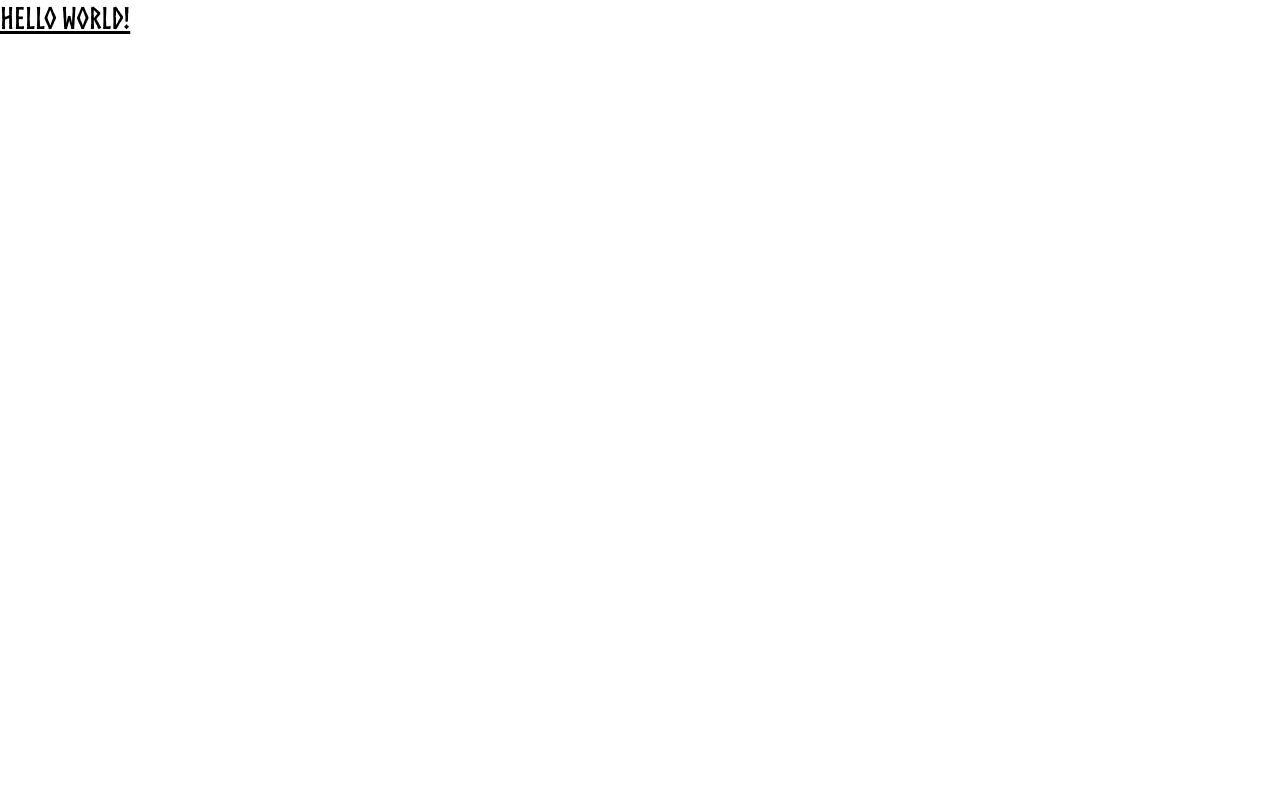
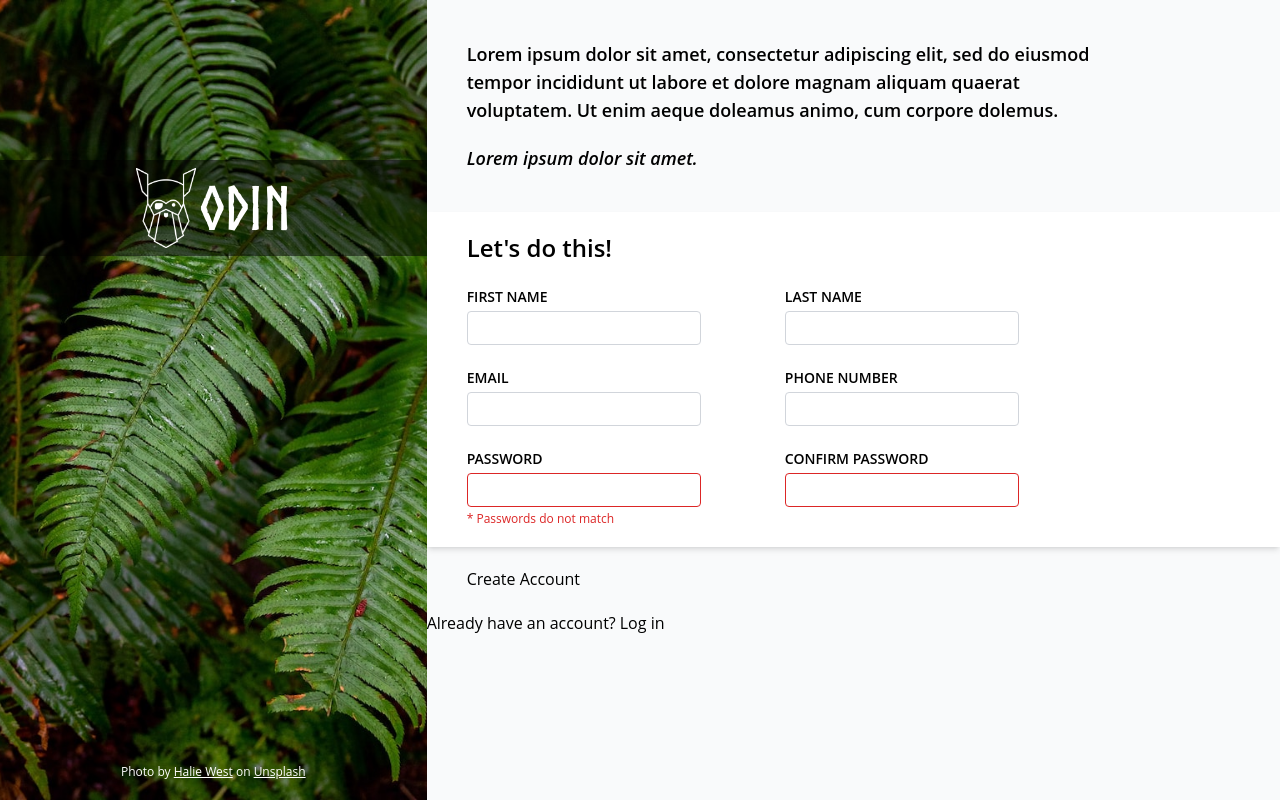
Before and after one commit to thuyencode/sign-up-form-for-odin-project, a website built with Vite: page index.html in a window 1280 px wide. Built offline with nearby package versions, Linux system fonts and the light colour scheme; a web font is replaced by a local one.

Commit message:
Done the basic part

```diff
--- a/index.html
+++ b/index.html
@@ -7,7 +7,103 @@
     <link rel="stylesheet" href="src/style.css" />
     <title>Vite + TS</title>
   </head>
-  <body class="font-logo">
-    <h1 class="text-3xl font-bold underline">Hello world!</h1>
+  <body class="bg-[#F9FAFB] font-sans">
+    <div class="relative float-left h-screen w-1/3 text-white">
+      <img
+        src="/images/halie-west-25xggax4bSA-unsplash.jpg"
+        alt="green leaf plant in close up photography by Halie West, Ferns in the Washington forest"
+        class="block h-full w-full object-cover"
+      />
+      <div
+        class="absolute inset-x-0 top-40 m-auto inline-flex h-24 w-full items-center justify-center gap-1 bg-black/50"
+      >
+        <img
+          src="/images/odin-lined.png"
+          alt="The Odin Project lined logo"
+          class="h-20 w-auto object-contain"
+        />
+        <p class="font-logo text-6xl uppercase">Odin</p>
+      </div>
+      <p class="absolute inset-x-0 bottom-5 m-auto block text-center text-xs">
+        Photo by
+        <a
+          href="https://unsplash.com/@haliewestphoto?utm_content=creditCopyText&utm_medium=referral&utm_source=unsplash"
+          class="underline"
+          >Halie West</a
+        >
+        on
+        <a
+          href="https://unsplash.com/photos/green-leaf-plant-in-close-up-photography-25xggax4bSA?utm_content=creditCopyText&utm_medium=referral&utm_source=unsplash"
+          class="underline"
+          >Unsplash</a
+        >
+      </p>
+    </div>
+
+    <div class="float-right w-2/3 space-y-10 py-10">
+      <div class="space-y-5 pl-10 pr-40 text-lg font-semibold">
+        <p>
+          Lorem ipsum dolor sit amet, consectetur adipiscing elit, sed do
+          eiusmod tempor incididunt ut labore et dolore magnam aliquam quaerat
+          voluptatem. Ut enim aeque doleamus animo, cum corpore dolemus.
+        </p>
+        <p class="italic">Lorem ipsum dolor sit amet.</p>
+      </div>
+
+      <form>
+        <div class="space-y-5 bg-white py-5 pl-10 shadow-md">
+          <legend>Let&apos;s do this!</legend>
+          <fieldset>
+            <div>
+              <label for="first_name">First Name</label>
+              <input type="text" id="first_name" name="first_name" required />
+            </div>
+
+            <div>
+              <label for="last_name">Last Name</label>
+              <input type="text" id="last_name" name="last_name" required />
+            </div>
+          </fieldset>
+
+          <fieldset>
+            <div>
+              <label for="email">Email</label>
+              <input type="email" id="email" name="email" required />
+            </div>
+
+            <div>
+              <label for="phone_number">Phone Number</label>
+              <input
+                type="text"
+                id="phone_number"
+                name="phone_number"
+                pattern="[\+]\d{2}[\(]\d{2}[\)]\d{4}[\-]\d{4}"
+              />
+            </div>
+          </fieldset>
+
+          <fieldset>
+            <div>
+              <label for="password">Password</label>
+              <input type="password" id="password" name="password" required />
+              <p class="error">* Passwords do not match</p>
+            </div>
+
+            <div>
+              <label for="confirm_password">Confirm Password</label>
+              <input
+                type="password"
+                id="confirm_password"
+                name="confirm_password"
+                required
+              />
+            </div>
+          </fieldset>
+        </div>
+
+        <button class="ml-10" type="submit">Create Account</button>
+        <p>Already have an account? <a href="#">Log in</a></p>
+      </form>
+    </div>
   </body>
 </html>
--- a/package.json
+++ b/package.json
@@ -10,6 +10,7 @@
     "deploy": "gh-pages --dist 'dist' --branch 'gh-pages'"
   },
   "devDependencies": {
+    "@tailwindcss/forms": "^0.5.7",
     "autoprefixer": "^10.4.16",
     "cssnano": "^6.0.1",
     "gh-pages": "^6.1.0",
--- a/src/style.css
+++ b/src/style.css
@@ -1,3 +1,5 @@
+@import url(https://fonts.bunny.net/css?family=open-sans:400,600,600i);
+
 @font-face {
   font-family: 'Norse-Bold';
   src: url('/fonts/Norse-Bold.otf') format('opentype');
@@ -6,3 +8,46 @@
 @tailwind base;
 @tailwind components;
 @tailwind utilities;
+
+@layer base {
+  form {
+    @apply space-y-5;
+  }
+
+  legend {
+    @apply text-2xl font-semibold;
+  }
+
+  fieldset {
+    @apply space-x-20;
+  }
+
+  fieldset > div {
+    @apply inline-flex flex-col gap-1;
+  }
+
+  label {
+    @apply text-sm font-semibold uppercase;
+  }
+
+  input[type='text'],
+  input[type='email'],
+  input[type='password'] {
+    @apply rounded py-1;
+  }
+
+  input[type='text'],
+  input[type='email'] {
+    @apply border-gray-300;
+  }
+
+  input[type='password'] {
+    @apply border-red-600;
+  }
+}
+
+@layer components {
+  .error {
+    @apply text-xs text-red-600;
+  }
+}
--- a/tailwind.config.js
+++ b/tailwind.config.js
@@ -7,8 +7,10 @@ export default {
     extend: {
       fontFamily: {
         logo: ['Norse-Bold', ...defaultTheme.fontFamily.sans],
+        sans: ['Open Sans', ...defaultTheme.fontFamily.sans],
       },
+      height: '100dvh',
     },
   },
-  plugins: [],
+  plugins: [require('@tailwindcss/forms')],
 }
```
Also changed, not shown: public/images/halie-west-25xggax4bSA-unsplash.jpg (added), public/images/odin-lined.png (added), 1 other file.
